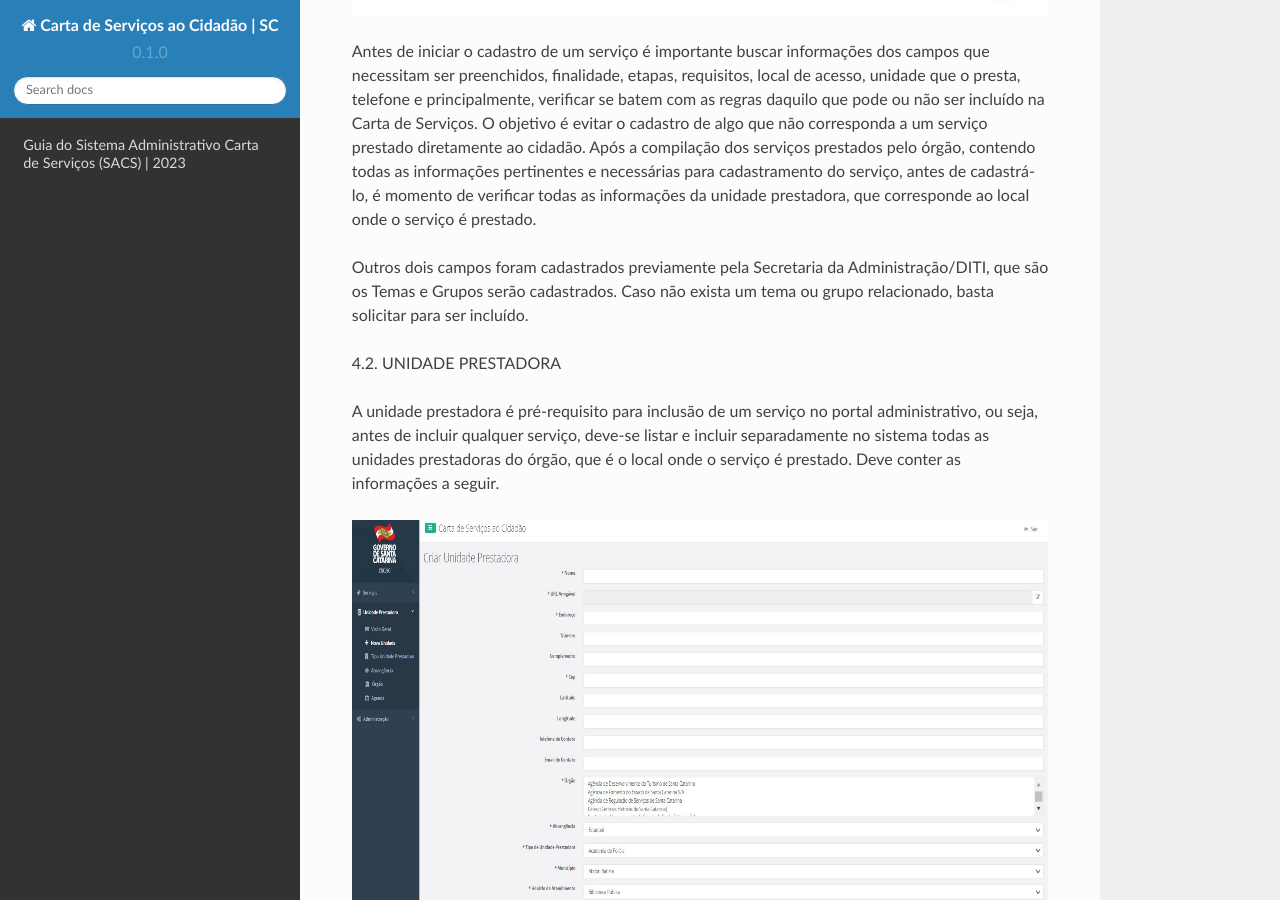
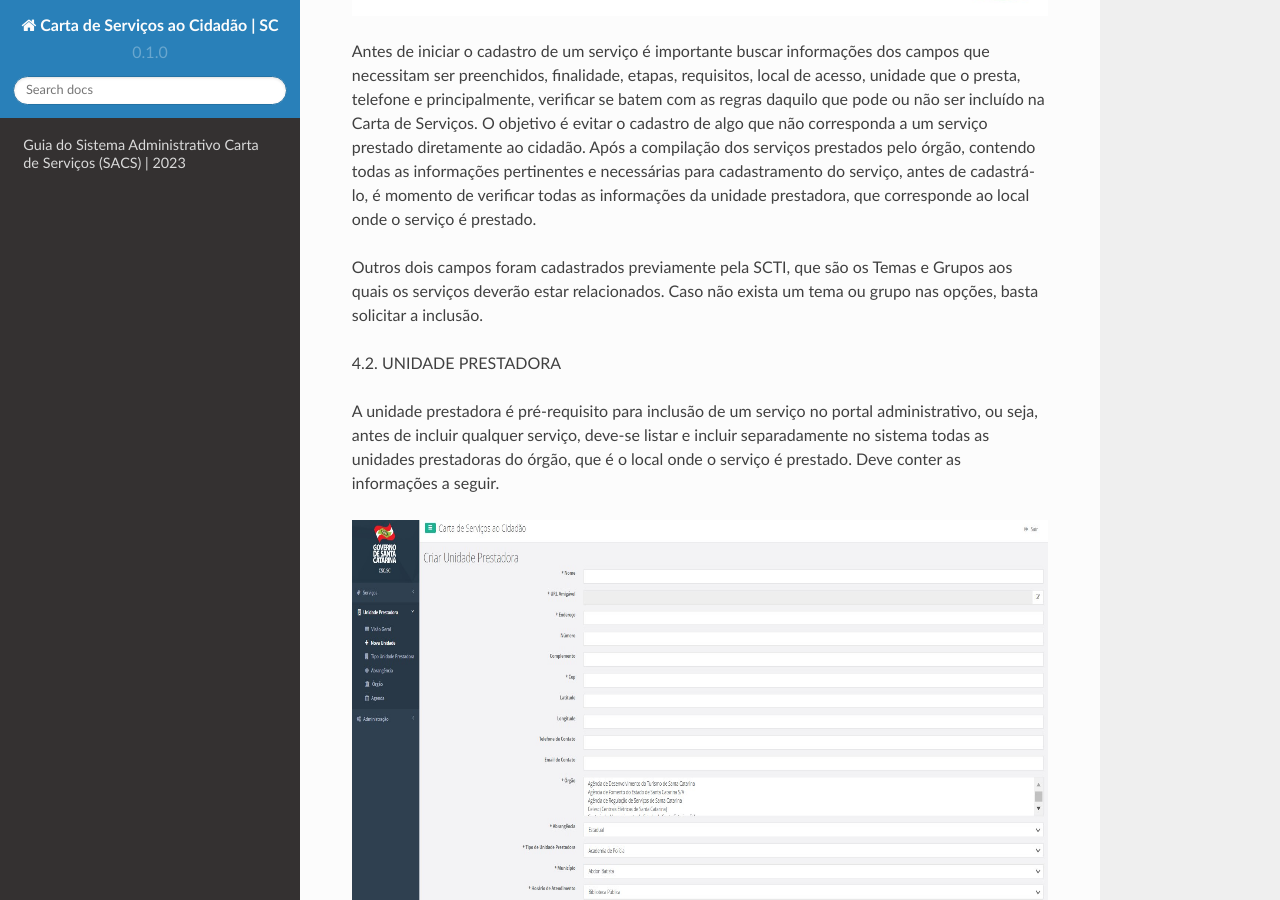
Before and after one commit to brunoaltieri/cartadeservicos, a Sphinx documentation site: the page built from docs/source/index.rst, in a window 1280 px wide and 900 px high, scrolled down 6921 px. Built offline with Sphinx 7.4.7 and the Read the Docs theme 2.0.0, drawn with Linux system fonts in a browser that asks for light colours.

Commit message:
Update index.rst

```diff
--- a/docs/source/index.rst
+++ b/docs/source/index.rst
@@ -210,7 +210,7 @@ Antes de iniciar o cadastro de um serviço é importante buscar informações do
 o cadastro de algo que não corresponda a um serviço prestado diretamente ao cidadão.
 Após a compilação dos serviços prestados pelo órgão, contendo todas as informações pertinentes e necessárias para cadastramento do serviço, antes de cadastrá-lo, é momento de verificar todas as informações da unidade prestadora, que corresponde ao local onde o serviço é prestado.
 
-Outros dois campos foram cadastrados previamente pela Secretaria da Administração/DITI, que são os Temas e Grupos serão cadastrados. Caso não exista um tema ou grupo relacionado, basta solicitar para ser incluído.
+Outros dois campos foram cadastrados previamente pela SCTI, que são os Temas e Grupos aos quais os serviços deverão estar relacionados. Caso não exista um tema ou grupo nas opções, basta solicitar a inclusão.
 
 4.2. UNIDADE PRESTADORA
 
```
